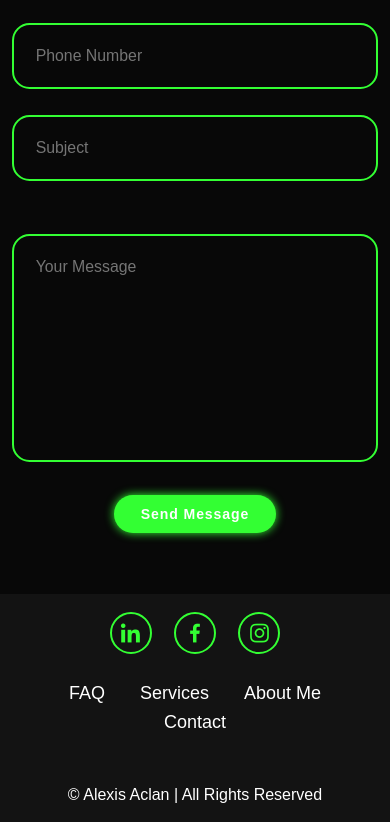
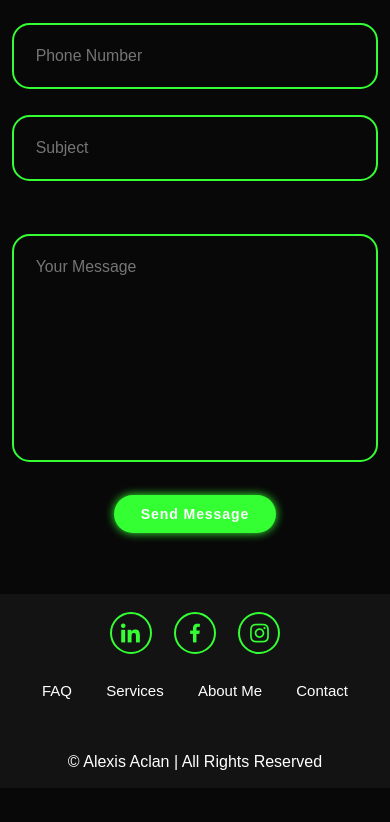
Before and after one commit to ahleksis/portfolio, a plain HTML site: page index.html in a window 390 px wide. Shown: the part 4400-5222 px from the top of the page. After the commit the page ends 5188 px from the top, so only its background shows below. Drawn offline with nearby package versions, Linux system fonts and the light colour scheme.

Commit message:
Update index.css

```diff
--- a/index.css
+++ b/index.css
@@ -617,6 +617,10 @@ span{
 	.footer{
 		padding: 2rem 3%;
 	}
+
+	.footer ul{
+		font-size: 15px;
+	}
 }
 
 @media(max-width:895px){
```
